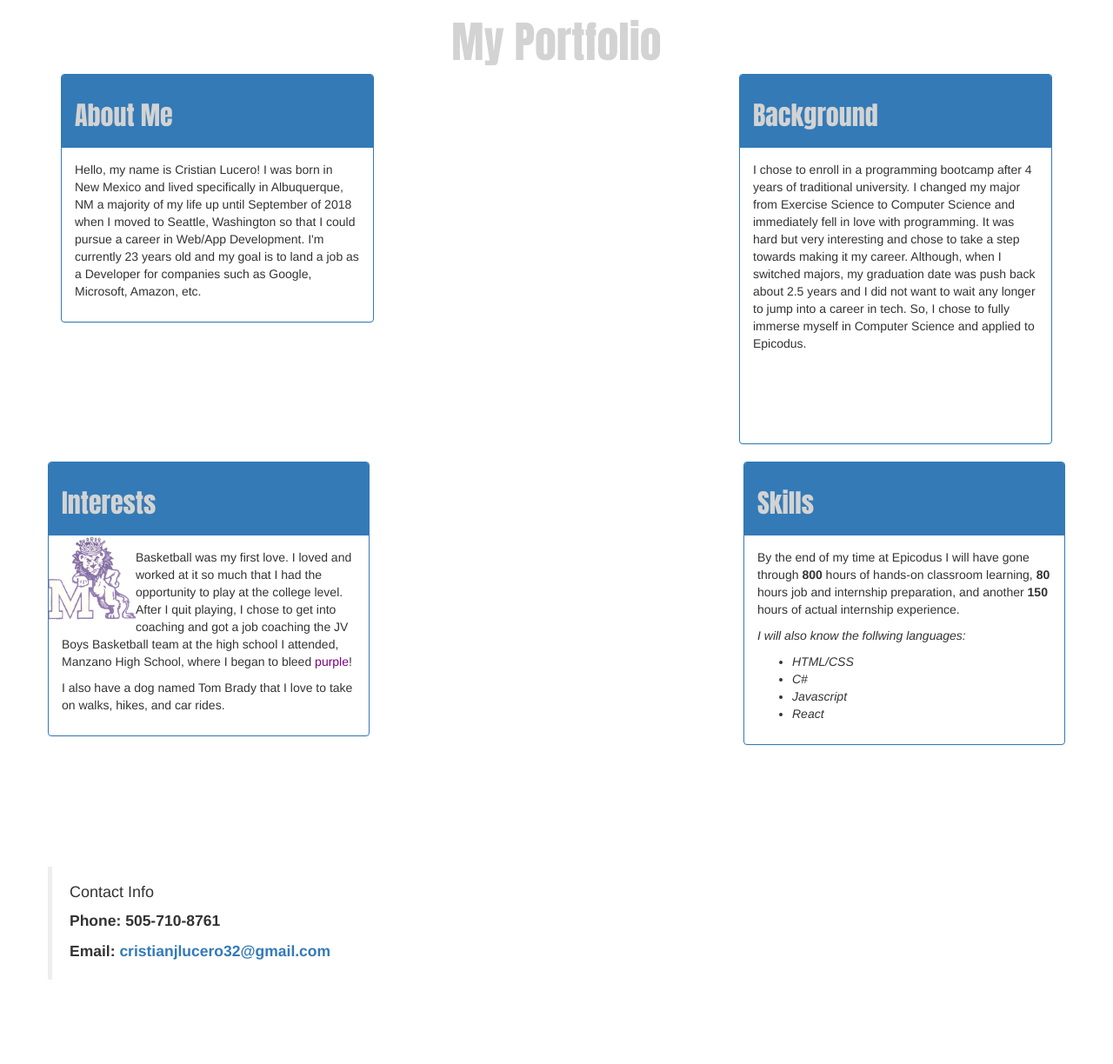
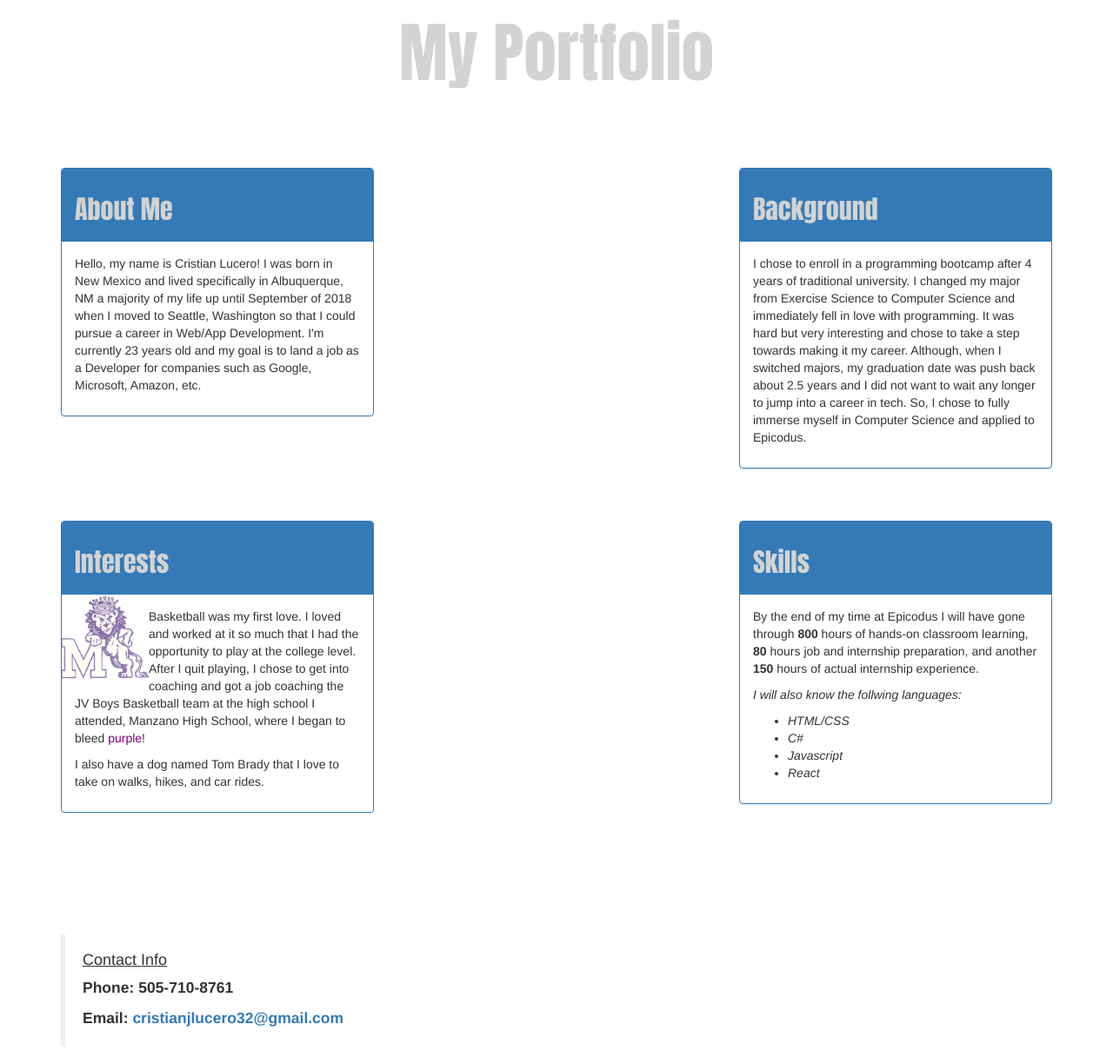
Before and after one commit to crlucero/portfolio, a plain HTML site: page Desktop/portfolio/index.html in a window 1280 px wide. Shown: the whole page at 87% size. Before the commit the page ends 1147 px from the top, so only its background shows below. Drawn offline with Linux system fonts and the light colour scheme.

Commit message:
This will add text styling

```diff
--- a/Desktop/portfolio/css/styles.css
+++ b/Desktop/portfolio/css/styles.css
@@ -1,12 +1,18 @@
 body {
   background-color: white;
+  width: 100%
+
 }
+.container {
+
+}
+
 
 h1 {
   text-align: center;
   font-family: Impact, Charcoal, sans-serif;
   color: lightgray;
-  font-size: 50px
+  font-size: 75px
 }
 
 h2 {
--- a/Desktop/portfolio/index.html
+++ b/Desktop/portfolio/index.html
@@ -4,11 +4,16 @@
   <head>
     <link href="css/bootstrap.css" rel ="stylesheet" type="text/css" media="all">
     <link href="css/styles.css" rel="stylesheet" type="text/css" media="all">
+    <meta name="viewport" content="width=device-width, initial-scale=1.0">
+
     <title> Cristian Lucero's Portfolio </title>
   </head>
 
   <body>
     <h1 class="jumbotron-fluid">My Portfolio</h1>
+    <br></br>
+    <br></br>
+
 
   <div class="container">
 
@@ -46,9 +51,11 @@
             to wait any longer to jump into a career in tech. So, I chose to fully immerse myself in Computer Science
             and applied to Epicodus.</p>
           </div>
-            <br></br>
-            <br></br>
+
+
         </div>
+        <br></br>
+      </div>
 
       </div>
 
@@ -103,11 +110,11 @@
       <br></br>
 
       <blockquote class="blockquote text-left">
-      <h4>Contact Info</h4>
+      <h4><u>Contact Info</u></h4>
         <p><strong>Phone: 505-710-8761</strong></p>
         <p><strong>Email:</stong> <a href="mailto:cristianjlucero32@gmail.com" target="_top">cristianjlucero32@gmail.com</a></p>
       </blockquote>
-
+    </div>
 
 
 </div>
```
